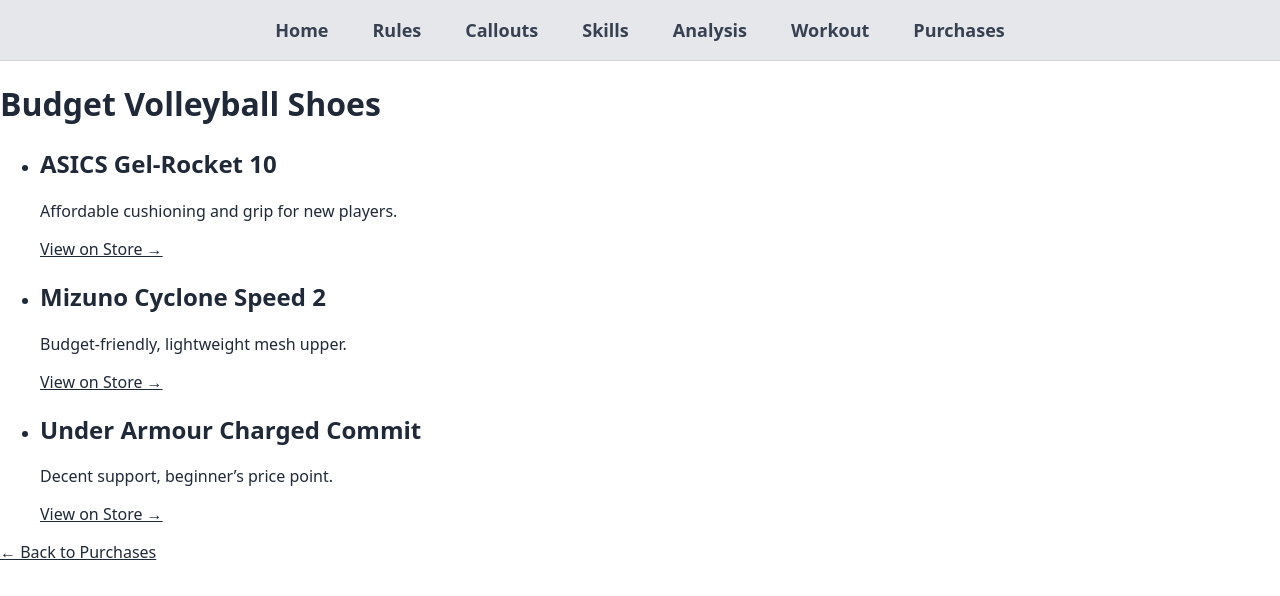
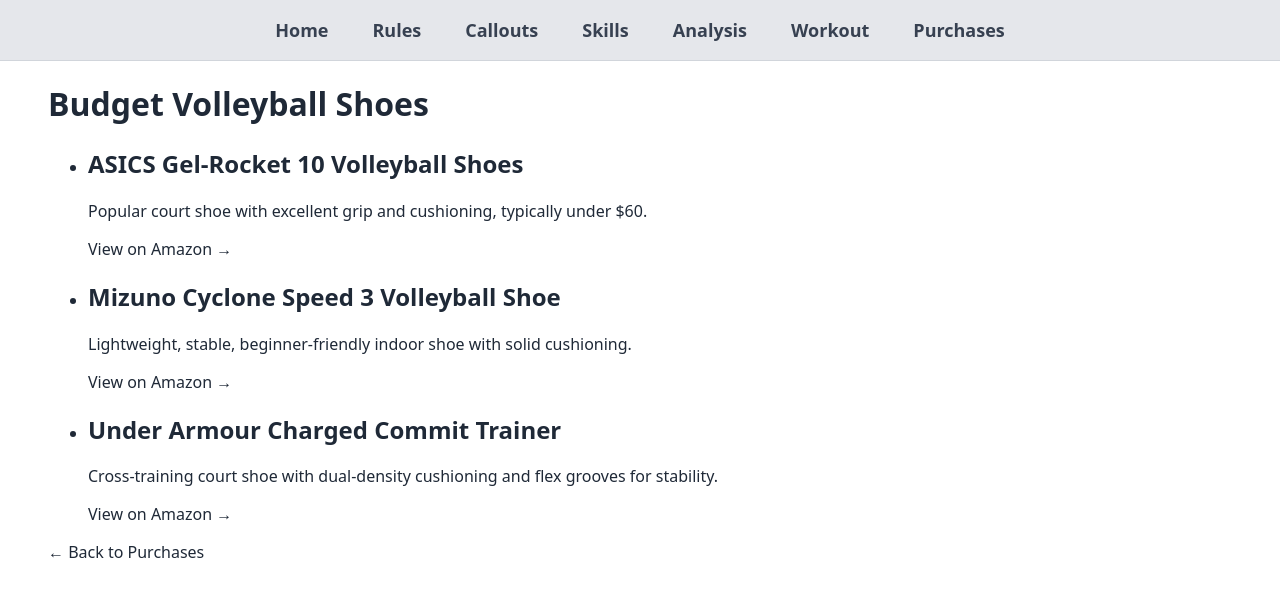
Before and after one commit to blueweriy/volleyball-ai-website, a React (Vite) app: page /purchases/shoes/budget in a window 1280 px wide. Shown: the top 596 px of the page. Built offline with nearby package versions, Linux system fonts and the light colour scheme.

Commit message:
Update ShoesBudget.jsx

```diff
--- a/src/pages/purchases/ShoesBudget.jsx
+++ b/src/pages/purchases/ShoesBudget.jsx
@@ -1,40 +1,51 @@
+// src/pages/purchases/ShoesBudget.jsx
 import React from 'react';
 import { Link } from 'react-router-dom';
 
 const items = [
   {
-    name: 'ASICS Gel-Rocket 10',
-    desc: 'Affordable cushioning and grip for new players.',
-    url: 'https://example.com/asics-gel-rocket'
+    name: 'ASICS Gel-Rocket 10 Volleyball Shoes',
+    desc: 'Popular court shoe with excellent grip and cushioning, typically under $60.',
+    url: 'https://www.amazon.com/ASICS-Gel-Rocket-Volleyball-Shoes-Velvet/dp/B09WC7N8YR'
   },
   {
-    name: 'Mizuno Cyclone Speed 2',
-    desc: 'Budget-friendly, lightweight mesh upper.',
-    url: 'https://example.com/mizuno-speed'
+    name: 'Mizuno Cyclone Speed 3 Volleyball Shoe',
+    desc: 'Lightweight, stable, beginner-friendly indoor shoe with solid cushioning.',
+    url: 'https://www.amazon.com/Mizuno-Womens-Cyclone-Speed-Volleyball/dp/B09KPF5XPN'
   },
   {
-    name: 'Under Armour Charged Commit',
-    desc: 'Decent support, beginner’s price point.',
-    url: 'https://example.com/ua-charged'
+    name: 'Under Armour Charged Commit Trainer',
+    desc: 'Cross-training court shoe with dual-density cushioning and flex grooves for stability.',
+    url: 'https://www.amazon.com/Under-Armour-Charged-Commit-Trainer/dp/B08YNPHZZQ'
   }
 ];
 
 export default function ShoesBudget() {
   return (
-    <div className="py-16 px-6 max-w-3xl mx-auto">
+    <div
+      className="bg-white text-gray-900 py-16 leading-relaxed"
+      style={{ paddingLeft: '3rem', paddingRight: '3rem' }}
+    >
       <h1 className="text-3xl font-bold mb-6">Budget Volleyball Shoes</h1>
+
       <ul className="space-y-6">
         {items.map((it) => (
-          <li key={it.name} className="bg-gray-50 p-4 rounded shadow-sm">
+          <li key={it.name} className="p-0">
             <h2 className="text-xl font-semibold">{it.name}</h2>
             <p className="mt-1 text-gray-700">{it.desc}</p>
-            <a href={it.url} target="_blank" rel="noopener noreferrer" className="mt-2 inline-block text-blue-600 underline">
-              View on Store →
+            <a
+              href={it.url}
+              target="_blank"
+              rel="noopener noreferrer"
+              className="mt-2 inline-block text-blue-600 hover:underline"
+            >
+              View on Amazon →
             </a>
           </li>
         ))}
       </ul>
-      <Link to="/purchases" className="mt-8 inline-block text-blue-600 underline">
+
+      <Link to="/purchases" className="mt-8 inline-block text-blue-600 hover:underline">
         ← Back to Purchases
       </Link>
     </div>
```
